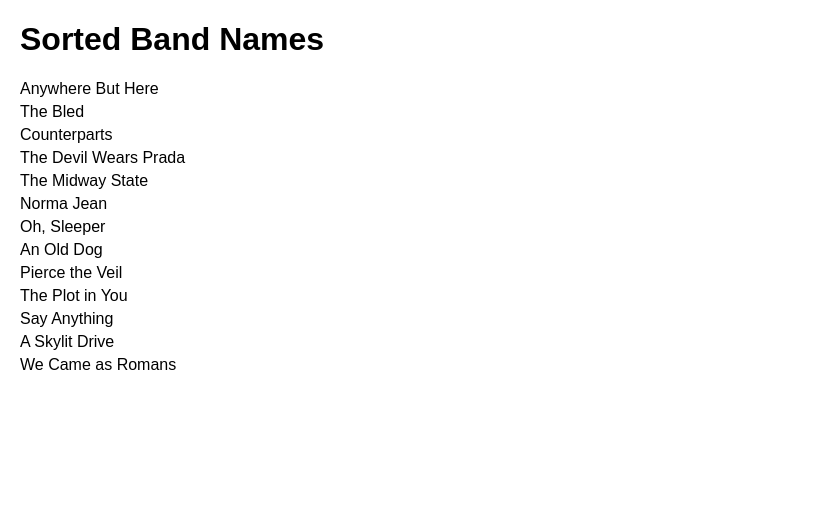
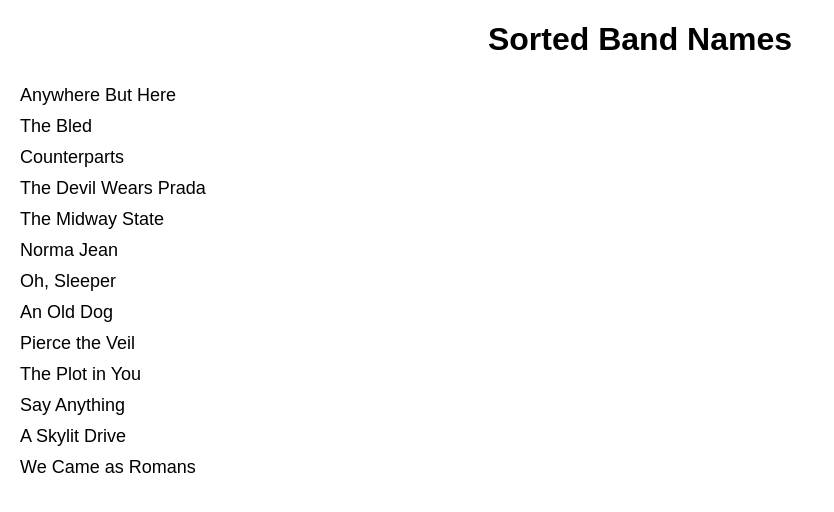
Before and after one commit to acciojob/sorting-articles-Rohini4520, a website: page main.html in a window 1280 px wide. Shown: the whole page, without its empty margins (0-834 px from the left). Drawn offline with Linux system fonts and the light colour scheme.

Commit message:
created a submission

```diff
--- a/script.js
+++ b/script.js
@@ -1,34 +1,24 @@
 const bands = [
-    'The Plot in You',
-    'The Devil Wears Prada',
-    'Pierce the Veil',
-    'Norma Jean',
-    'The Bled',
-    'Say Anything',
-    'The Midway State',
-    'We Came as Romans',
-    'Counterparts',
-    'Oh, Sleeper',
-    'A Skylit Drive',
-    'Anywhere But Here',
-    'An Old Dog'
+            'The Plot in You', 'The Devil Wears Prada', 'Pierce the Veil',
+            'Norma Jean', 'The Bled', 'Say Anything', 'The Midway State',
+            'We Came as Romans', 'Counterparts', 'Oh, Sleeper', 'A Skylit Drive',
+            'Anywhere But Here', 'An Old Dog'
         ];
 
-// Function to sort bands
-function sortBands(bands) {
-    return bands.sort((a, b) => {
-        const normalize = (str) => str.replace(/^(a|an|the)\s+/i, '').toLowerCase();
-        return normalize(a).localeCompare(normalize(b));
-    });
+        // Function to strip unwanted words
+        function strip(article) {
+            return article.replace(/^(a |an |the )/i, '').trim();
         }
 
-// Get sorted bands
-const sortedBands = sortBands(bands);
+        // Sort the bands ignoring the words 'a', 'an', and 'the'
+        const sortedBands = bands.sort((a, b) => strip(a).localeCompare(strip(b)));
 
-// Display sorted bands in the unordered list
-const bandList = document.getElementById('band');
+        // Get the 'band' ul element
+        const ul = document.getElementById('band');
+
+        // Append each sorted band as an li element
         sortedBands.forEach(band => {
             const li = document.createElement('li');
             li.textContent = band;
-    bandList.appendChild(li);
+            ul.appendChild(li);
         });
--- a/styles.css
+++ b/styles.css
@@ -3,12 +3,14 @@
             font-family: Arial, sans-serif;
             margin: 20px;
         }
-
+        h1 {
+            text-align: center;
+        }
         ul {
-    list-style-type: none;
+            list-style: none;
             padding: 0;
         }
-
         li {
-    margin: 5px 0;
+            font-size: 18px;
+            padding: 5px 0;
         }
```
Lines whose indentation alone changed are shown as unchanged.
